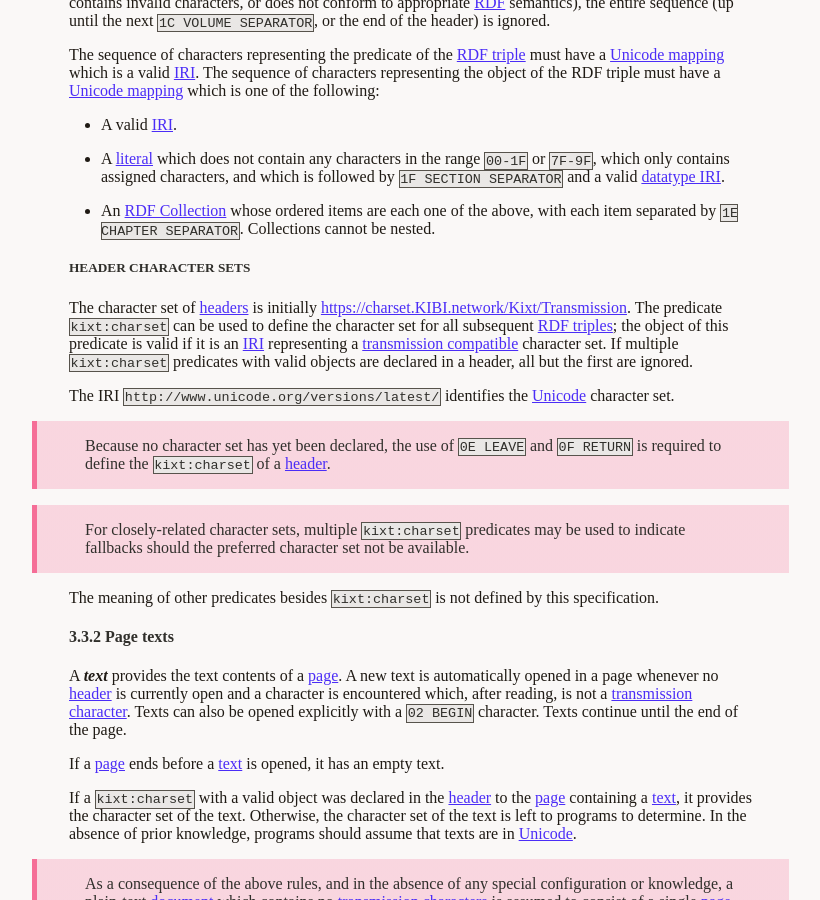
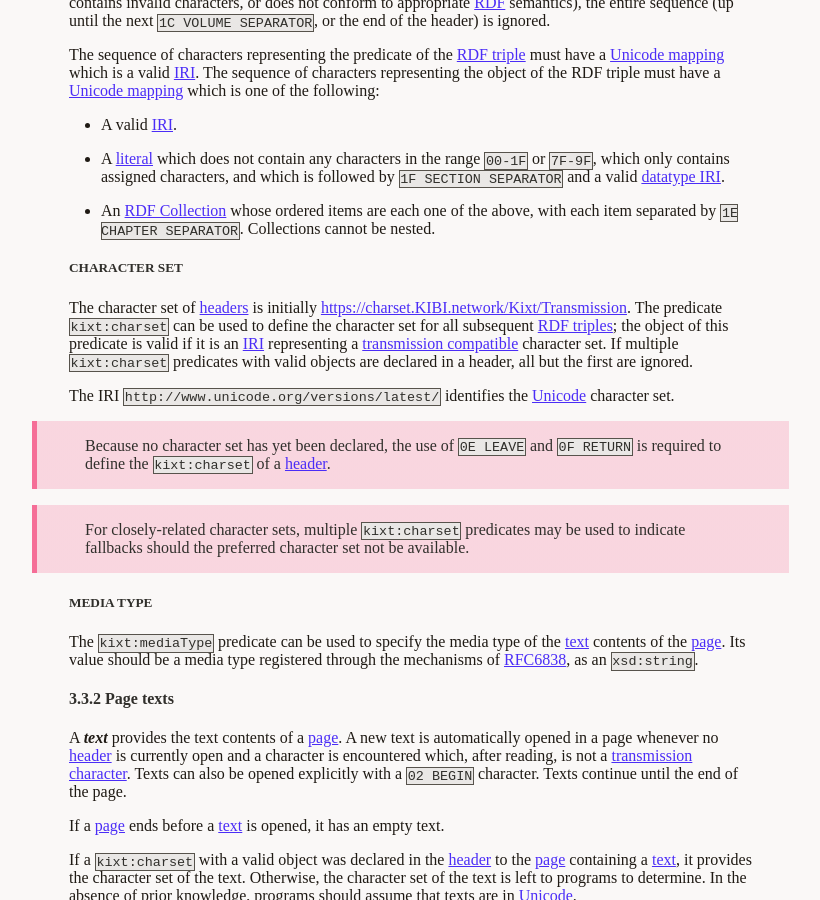
Before and after one commit to kibi-network/Kixt, a Jekyll site: the page built from -/Transmissions/index.md, in a window 1280 px wide and 900 px high, scrolled down 6627 px. Shown: the whole window, without its empty margins (227-1047 px from the left). Built offline with Jekyll 4.4.1, drawn with Linux system fonts in a browser that asks for light colours; our own code applies the rules of GitHub Pages for plain Markdown files.

Commit message:
[Transmissions] Specified kixt:mediaType header predicate

```diff
--- a/-/Transmissions/index.md
+++ b/-/Transmissions/index.md
@@ -335,7 +335,7 @@ The sequence of characters representing the object of the RDF triple must have a
  +  An [RDF Collection] whose ordered items are each one of the above, with each item separated by `1E CHAPTER SEPARATOR`.
     Collections cannot be nested.
 
-##### header character sets
+##### character set
 
 The character set of [headers][header] is initially <https://charset.KIBI.network/Kixt/Transmission>.
 The predicate `kixt:charset` can be used to define the character set for all subsequent [RDF triples][RDF triple]; the object of this predicate is valid if it is an [IRI] representing a [transmission compatible] character set.
@@ -351,7 +351,10 @@ Because no character set has yet been declared, the use of `0E LEAVE` and `0F RE
 For closely-related character sets, multiple `kixt:charset` predicates may be used to indicate fallbacks should the preferred character set not be available.
 </div>
 
-The meaning of other predicates besides `kixt:charset` is not defined by this specification.
+##### media type
+
+The `kixt:mediaType` predicate can be used to specify the media type of the [text] contents of the [page].
+Its value should be a media type registered through the mechanisms of [RFC6838], as an `xsd:string`.
 
 #### 3.3.2 Page texts
 {: id="model.page.text"}
--- a/_includes/references.md
+++ b/_includes/references.md
@@ -1,5 +1,6 @@
 [RFC2119]: <https://tools.ietf.org/html/rfc2119> "Key words for use in RFCs to Indicate Requirement Levels"
 [RFC3987]: <https://tools.ietf.org/html/rfc3987> "Internationalized Resource Identifiers (IRIs)"
+[RFC6838]: <https://tools.ietf.org/html/rfc6838> "Media Type Specifications and Registration Procedures"
 [ABNF]: <https://tools.ietf.org/html/rfc5234> "Augmented BNF for Syntax Specifications: ABNF"
 [Turtle]: <https://www.w3.org/TR/turtle/> "RDF 1.1 Turtle"
 [RDF]: <https://www.w3.org/TR/rdf11-primer/> "RDF 1.1 Primer"
```
